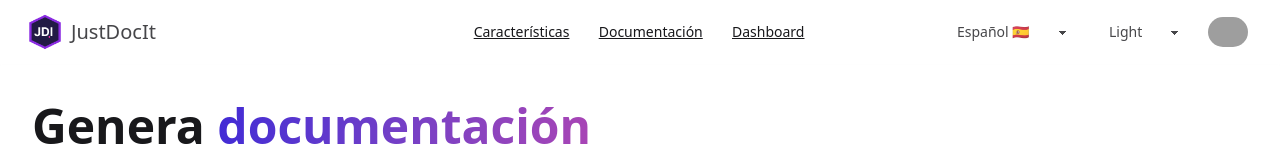
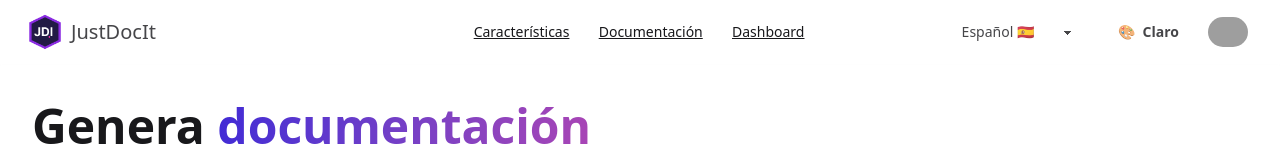
Before and after one commit to erik-tortarod/JustDocIt, a React (Vite) app in the folder frontend/: page / in a window 1280 px wide. Shown: the top 160 px of the page. Built offline with nearby package versions, Linux system fonts and the light colour scheme; grey boxes are pictures that could not be loaded.

Commit message:
CSD | improve theme change look

```diff
--- a/frontend/src/components/layout/HeaderHero/HeaderHero.tsx
+++ b/frontend/src/components/layout/HeaderHero/HeaderHero.tsx
@@ -6,18 +6,20 @@ import SelectBtn from "../../common/SelectBtn";
 import { Link } from "react-router-dom";
 import { ChangeEvent, useEffect, useState } from "react";
 import { useTranslation } from "react-i18next";
+import ThemeButton from "../../ui/ThemeButton";
 
 function HeaderHero() {
 	const { t, i18n } = useTranslation();
 	const [theme, setTheme] = useState(() => {
 		return localStorage.getItem("theme") || "light";
 	});
+	const [isThemeDropdownOpen, setIsThemeDropdownOpen] = useState(false);
 
-	const handleThemeChange = (e: ChangeEvent<HTMLSelectElement>) => {
-		const newTheme = e.target.value;
+	const handleThemeChange = (newTheme: string) => {
 		setTheme(newTheme);
 		localStorage.setItem("theme", newTheme);
 		document.documentElement.setAttribute("data-theme", newTheme);
+		setIsThemeDropdownOpen(false);
 	};
 
 	const handleLanguageChange = (e: ChangeEvent<HTMLSelectElement>) => {
@@ -29,6 +31,14 @@ function HeaderHero() {
 	useEffect(() => {
 		document.documentElement.setAttribute("data-theme", theme);
 	}, [theme]);
+
+	const themes = [
+		{ name: "light", label: "Claro" },
+		{ name: "dark", label: "Oscuro" },
+		{ name: "autumn", label: "Otoño" },
+		{ name: "dim", label: "Dim" },
+		{ name: "abyss", label: "Abismo" },
+	];
 
 	return (
 		<div className="HeaderHero navbar shadow-sm shadow-gray-100/10 w-screen h-16">
@@ -97,19 +107,32 @@ function HeaderHero() {
 					<option value="es">Español 🇪🇸</option>
 					<option value="en">English 🇺🇸</option>
 				</select>
-				<select
-					name="theme"
-					id="theme"
-					value={theme}
-					onChange={handleThemeChange}
-					className="HeaderHero__theme-select select select-ghost w-25"
-				>
-					<option value="light">Light</option>
-					<option value="dark">Dark</option>
-					<option value="dim">Dim</option>
-					<option value="autumn">Autumn</option>
-					<option value="abyss">Abyss</option>
-				</select>
+				<div className="relative">
+					<button
+						onClick={() => setIsThemeDropdownOpen(!isThemeDropdownOpen)}
+						className="btn btn-ghost flex items-center gap-2"
+					>
+						<span>🎨</span>
+						<span className="hidden sm:inline">
+							{themes.find((t) => t.name === theme)?.label}
+						</span>
+					</button>
+					{isThemeDropdownOpen && (
+						<div className="absolute right-0 mt-2 w-48 bg-base-100 rounded-lg shadow-lg p-2 z-50">
+							<div className="grid grid-cols-1 gap-2">
+								{themes.map((themeOption) => (
+									<ThemeButton
+										key={themeOption.name}
+										theme={themeOption.name}
+										label={themeOption.label}
+										isSelected={theme === themeOption.name}
+										onClick={() => handleThemeChange(themeOption.name)}
+									/>
+								))}
+							</div>
+						</div>
+					)}
+				</div>
 				<UserProfile />
 			</div>
 		</div>
--- a/frontend/src/components/layout/Sidebar/SettingsModal.tsx
+++ b/frontend/src/components/layout/Sidebar/SettingsModal.tsx
@@ -1,5 +1,7 @@
 import { useState } from "react";
 import { motion, AnimatePresence } from "framer-motion";
+import { useTranslation } from "react-i18next";
+import ThemeButton from "../../ui/ThemeButton";
 
 interface SettingsModalProps {
 	isOpen: boolean;
@@ -14,7 +16,13 @@ const themes = [
 	{ name: "abyss", label: "Abismo" },
 ];
 
+const languages = [
+	{ code: "es", label: "Español 🇪🇸" },
+	{ code: "en", label: "English 🇺🇸" },
+];
+
 function SettingsModal({ isOpen, onClose }: SettingsModalProps) {
+	const { i18n } = useTranslation();
 	const [activeTab, setActiveTab] = useState<"theme" | "language">("theme");
 	const [currentTheme, setCurrentTheme] = useState(() => {
 		return document.documentElement.getAttribute("data-theme") || "light";
@@ -23,6 +31,12 @@ function SettingsModal({ isOpen, onClose }: SettingsModalProps) {
 	const handleThemeChange = (theme: string) => {
 		document.documentElement.setAttribute("data-theme", theme);
 		setCurrentTheme(theme);
+		localStorage.setItem("theme", theme);
+	};
+
+	const handleLanguageChange = (language: string) => {
+		i18n.changeLanguage(language);
+		localStorage.setItem("language", language);
 	};
 
 	if (!isOpen) return null;
@@ -64,18 +78,16 @@ function SettingsModal({ isOpen, onClose }: SettingsModalProps) {
 							initial={{ opacity: 0, y: 10 }}
 							animate={{ opacity: 1, y: 0 }}
 							exit={{ opacity: 0, y: -10 }}
-							className="grid grid-cols-2 gap-2 max-h-[400px] overflow-y-auto"
+							className="grid grid-cols-2 gap-4 max-h-[400px] overflow-y-auto"
 						>
 							{themes.map((theme) => (
-								<button
+								<ThemeButton
 									key={theme.name}
+									theme={theme.name}
+									label={theme.label}
+									isSelected={currentTheme === theme.name}
 									onClick={() => handleThemeChange(theme.name)}
-									className={`btn btn-outline ${
-										currentTheme === theme.name ? "btn-primary" : ""
-									}`}
-								>
-									{theme.label}
-								</button>
+								/>
 							))}
 						</motion.div>
 					)}
@@ -84,11 +96,19 @@ function SettingsModal({ isOpen, onClose }: SettingsModalProps) {
 							initial={{ opacity: 0, y: 10 }}
 							animate={{ opacity: 1, y: 0 }}
 							exit={{ opacity: 0, y: -10 }}
-							className="text-center py-8"
+							className="grid grid-cols-2 gap-2 max-h-[400px] overflow-y-auto"
 						>
-							<p className="text-base-content/60">
-								La selección de idioma estará disponible próximamente.
-							</p>
+							{languages.map((language) => (
+								<button
+									key={language.code}
+									onClick={() => handleLanguageChange(language.code)}
+									className={`btn btn-outline ${
+										i18n.language === language.code ? "btn-primary" : ""
+									}`}
+								>
+									{language.label}
+								</button>
+							))}
 						</motion.div>
 					)}
 				</AnimatePresence>
--- /dev/null
+++ b/frontend/src/components/ui/ThemeButton.tsx
@@ -0,0 +1,66 @@
+import { ReactNode } from "react";
+
+interface ThemeButtonProps {
+	theme: string;
+	label: string;
+	isSelected: boolean;
+	onClick: () => void;
+}
+
+const themeStyles: Record<
+	string,
+	{ bg: string; text: string; border: string; emoji: string }
+> = {
+	light: {
+		bg: "bg-white",
+		text: "text-gray-800",
+		border: "border-gray-200",
+		emoji: "☀️",
+	},
+	dark: {
+		bg: "bg-gray-900",
+		text: "text-gray-100",
+		border: "border-gray-700",
+		emoji: "🌙",
+	},
+	dim: {
+		bg: "bg-gray-800",
+		text: "text-indigo-200",
+		border: "border-indigo-900",
+		emoji: "🌫️",
+	},
+	autumn: {
+		bg: "bg-orange-50",
+		text: "text-orange-900",
+		border: "border-orange-200",
+		emoji: "🍂",
+	},
+	abyss: {
+		bg: "bg-blue-950",
+		text: "text-blue-200",
+		border: "border-blue-800",
+		emoji: "🌊",
+	},
+};
+
+function ThemeButton({ theme, label, isSelected, onClick }: ThemeButtonProps) {
+	const styles = themeStyles[theme] || themeStyles.light;
+
+	return (
+		<button
+			onClick={onClick}
+			className={`w-full p-3 rounded-lg transition-all ${styles.bg} ${
+				styles.text
+			} border-2 ${
+				isSelected ? styles.border : "border-transparent hover:" + styles.border
+			}`}
+		>
+			<span className="font-medium flex items-center gap-2">
+				<span>{styles.emoji}</span>
+				{label}
+			</span>
+		</button>
+	);
+}
+
+export default ThemeButton;
```
